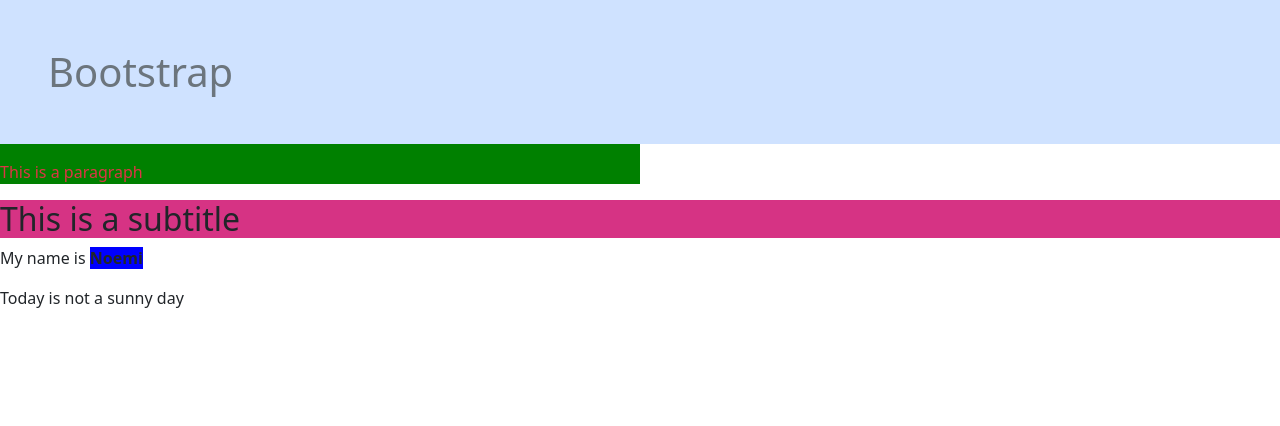
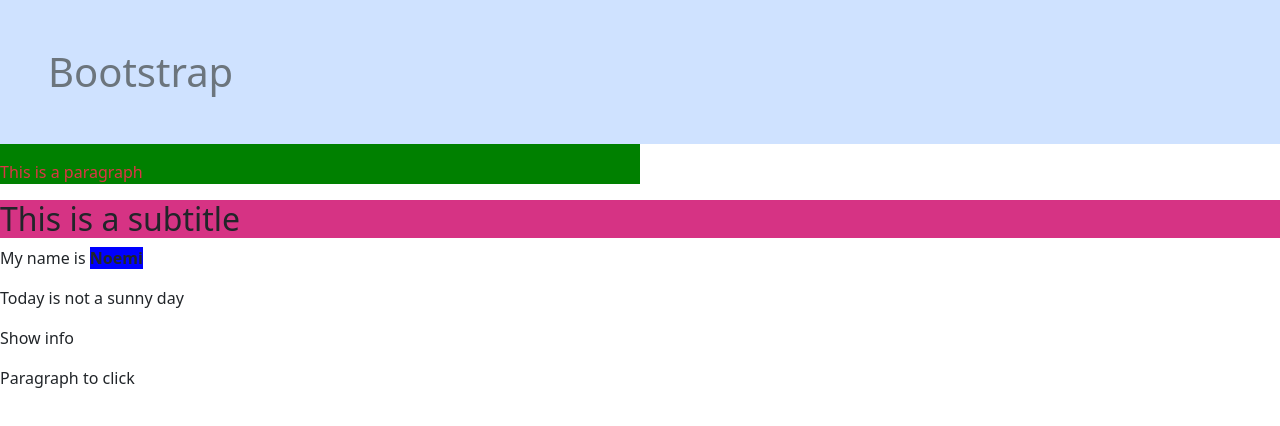
Before and after one commit to AnxoB/front-dem, a plain HTML site: page index.html in a window 1280 px wide. Drawn offline with nearby package versions, Linux system fonts and the light colour scheme.

Commit message:
Version 0.3

```diff
--- a/index.html
+++ b/index.html
@@ -25,7 +25,17 @@
             let a=document.querySelector("p").style.backgroundColor="green"
             let p=document.querySelector("p>strong").style.backgroundColor="blue"
         }
-</script>
+        function showInfo(){
+            let user='{"name":"María","surnames":"Veiga Ramirez"}'
+            let userObj = JSON.parse(user)
+            alert(userObj.name)
+        }
+        function showRestInfo(){
+            fetch('https://api.restful-api.dev/objects?id=1')
+            .then(response => response.json())
+            .then(data => alert(data[0].name))
+        }
+    </script>
 </head>
 <body class="d-flex flex-column" onload="changeBgParagraph()">
     <h1 id="header1" onmouseover="changeColor()" class="text-primary bg-primary-subtle p-5 m-0">Bootstrap</h1>
@@ -33,5 +43,7 @@
     <h2>This is a subtitle</h2>
     <p>My name is <strong>Noemi</strong></p>
     <p>Today is not a sunny day</p>
+    <p onclick="showInfo()">Show info</p>
+    <p onclick="showRestInfo()">Paragraph to click</p>
 </body>
 </html>
```
